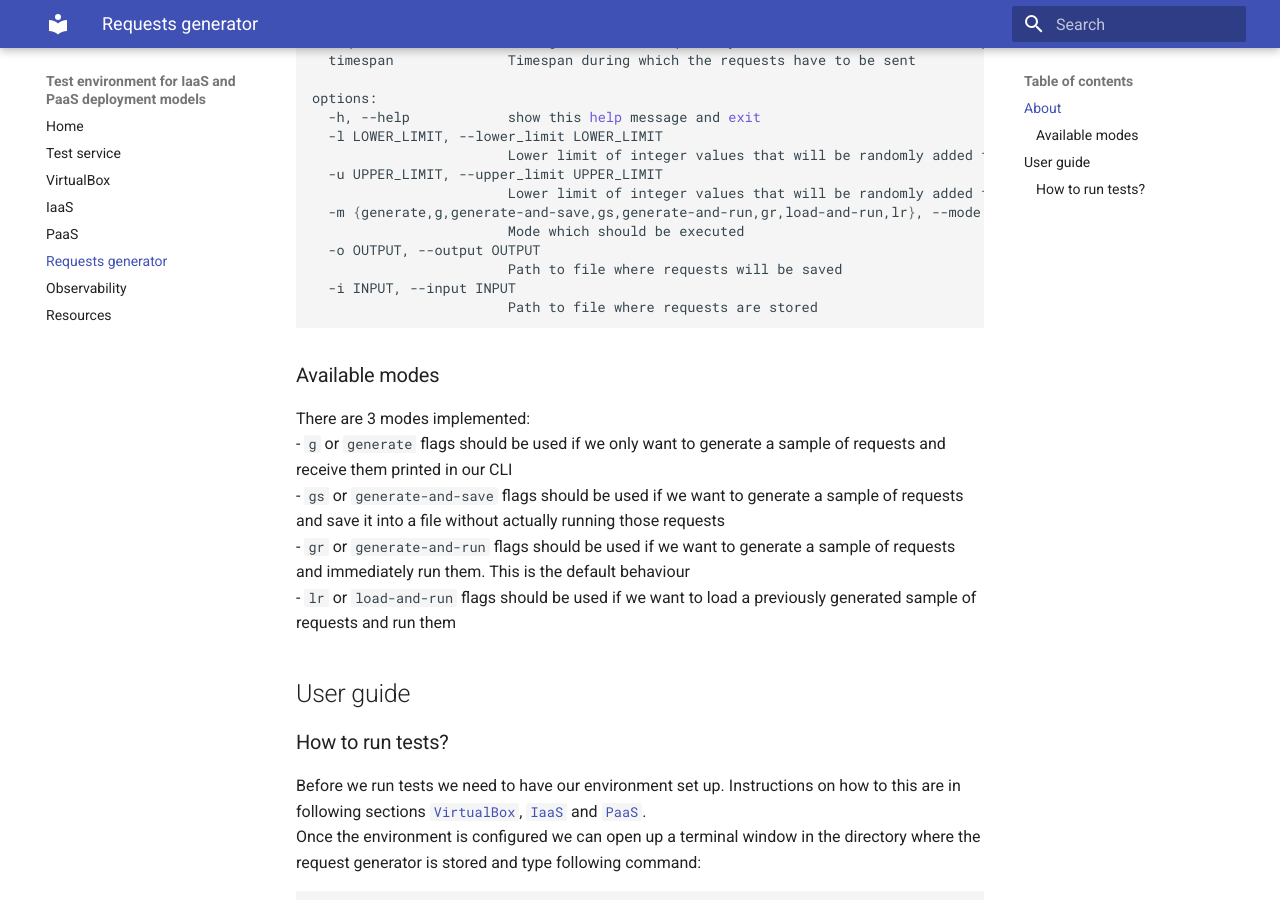
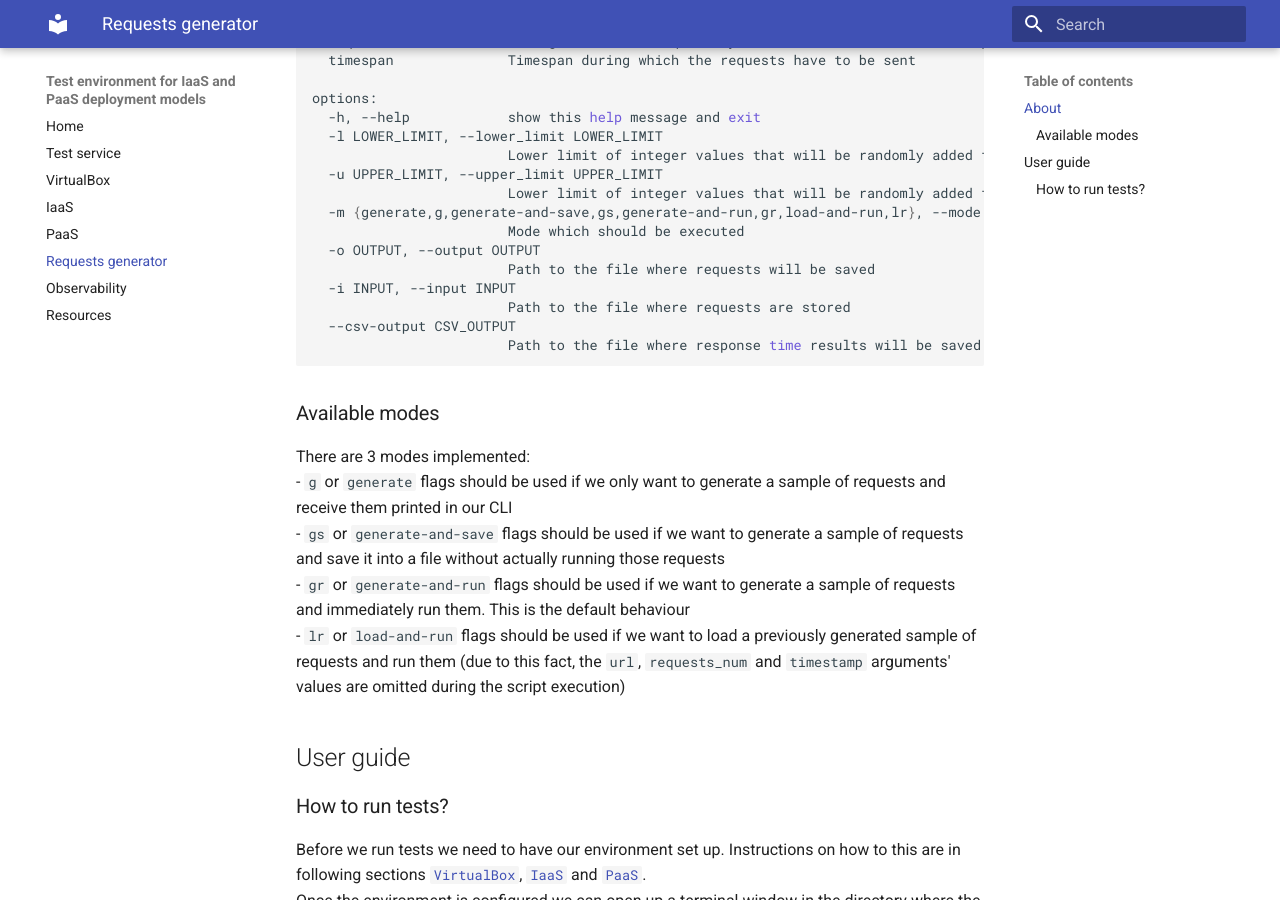
Before and after one commit to WasilewM/23Z-INZ, an MkDocs documentation site: the page built from docs/docs/requests_generator/requests_generator.md, in a window 1280 px wide and 900 px high, scrolled down 737 px. Built offline with MkDocs 1.6.1 and Material for MkDocs 9.7.7, drawn with Linux system fonts in a browser that asks for light colours.

Commit message:
Update requests generator section in docs

````diff
--- a/docs/docs/requests_generator/requests_generator.md
+++ b/docs/docs/requests_generator/requests_generator.md
@@ -16,7 +16,7 @@ python3 requests_generator.py -h
 ```
 We should receive following output:
 ```shell
-usage: http-requests-generator [-h] [-l LOWER_LIMIT] [-u UPPER_LIMIT] [-m {generate,g,generate-and-save,gs,generate-and-run,gr,load-and-run,lr}] [-o OUTPUT] [-i INPUT] url requests_num timespan
+usage: http-requests-generator [-h] [-l LOWER_LIMIT] [-u UPPER_LIMIT] [-m {generate,g,generate-and-save,gs,generate-and-run,gr,load-and-run,lr}] [-o OUTPUT] [-i INPUT] [--csv-output CSV_OUTPUT] url requests_num timespan
 
 Generates http requests for given URL with random numbers appended at the end of the URL
 
@@ -34,9 +34,11 @@ options:
   -m {generate,g,generate-and-save,gs,generate-and-run,gr,load-and-run,lr}, --mode {generate,g,generate-and-save,gs,generate-and-run,gr,load-and-run,lr}
                         Mode which should be executed
   -o OUTPUT, --output OUTPUT
-                        Path to file where requests will be saved
+                        Path to the file where requests will be saved
   -i INPUT, --input INPUT
-                        Path to file where requests are stored
+                        Path to the file where requests are stored
+  --csv-output CSV_OUTPUT
+                        Path to the file where response time results will be saved
 ```
 
 ### Available modes
@@ -44,7 +46,7 @@ There are 3 modes implemented:
 - `g` or `generate` flags should be used if we only want to generate a sample of requests and receive them printed in our CLI
 - `gs` or `generate-and-save` flags should be used if we want to generate a sample of requests and save it into a file without actually running those requests
 - `gr` or `generate-and-run` flags should be used if we want to generate a sample of requests and immediately run them. This is the default behaviour
-- `lr` or `load-and-run` flags should be used if we want to load a previously generated sample of requests and run them
+- `lr` or `load-and-run` flags should be used if we want to load a previously generated sample of requests and run them (due to this fact, the `url`, `requests_num` and `timestamp` arguments' values are omitted during the script execution)
 
 ## User guide
 
````
